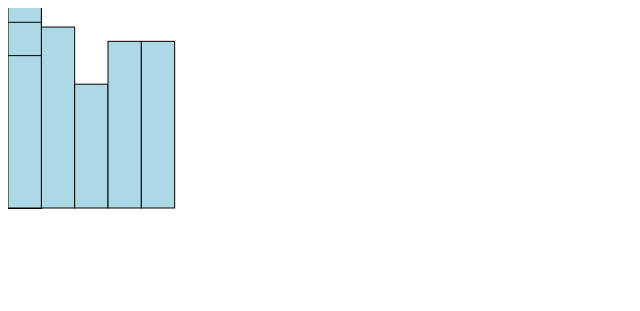
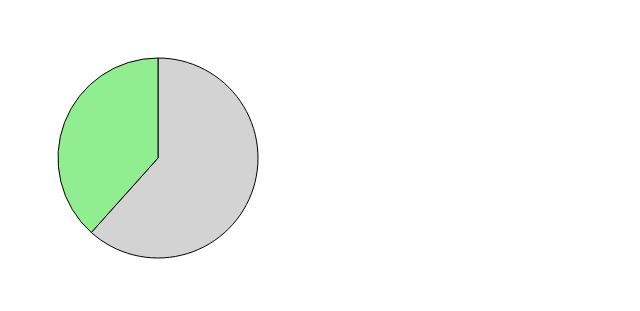
Before and after one commit to wingchanatibsa/wingchanatibsa.github.io, a plain HTML site: page cs498dv/index.html in a window 1280 px wide. Shown: the whole page, without its empty margins (0-640 px from the left). Drawn offline with nearby package versions, Linux system fonts and the light colour scheme.

Commit message:
add survival rate pie chart.

```diff
--- a/cs498dv/index.html
+++ b/cs498dv/index.html
@@ -5,31 +5,43 @@
         fill: lightblue;
         stroke: black;
     }
+    path {stroke: black;}
 </style>
 
 <body onload='init()'>
     <svg width=300 height=300>
     </svg>
     <script>
+
+        const _survivorColor = 'lightgreen';
+        const _nonSurvivorColor = 'lightgray';
+
         async function init() {
             var data = await d3.csv('https://wingchanatibsa.github.io/cs498dv/titanic_dataset.csv');
             console.log(data);
 
-            var margin = 50;
-            var width = 200;
-            var height = 200;
+            var nonSurvivorRate = 61.62;
+            var survivorRate = 38.38;
 
-            var xScale = d3.scaleBand().domain([0,1,2,3,4,5]).range([0, width]);
-            var yScale = d3.scaleLinear().domain([0,42]).range([height,0]);
+            drawSurvivalRatePieChart(survivorRate, nonSurvivorRate);
 
-            d3.select('svg').append('g')
-            .selectAll('rect')
-            .data(data)
-            .enter().append('rect')
-            .attr('x', function(d, i) {return xScale(i); })
-            .attr('y', function(d){ return yScale(d.Age)})
-            .attr('width', function(d) {return xScale.bandwidth(); })
-            .attr('height', function(d) {return height - yScale(d.Age); });
+        }
+
+        function drawSurvivalRatePieChart(survivorRate, nonSurvivorRate) {
+            var color = [_nonSurvivorColor, _survivorColor];
+            var pie = d3.pie();
+            var arc = d3.arc().innerRadius(0).outerRadius(100);
+
+            var margin = 150;
+            var svg = d3.select('svg');
+            svg.append('g')
+            .attr('transform', "translate(" + margin + "," + margin + ")")
+                .selectAll('path')
+                .data(pie([nonSurvivorRate, survivorRate]))
+                .enter()
+                .append('path')
+                .attr('d', arc)
+                .attr('fill', function(d, i){ return color[i]});
         }
     </script>
 </body>
```
